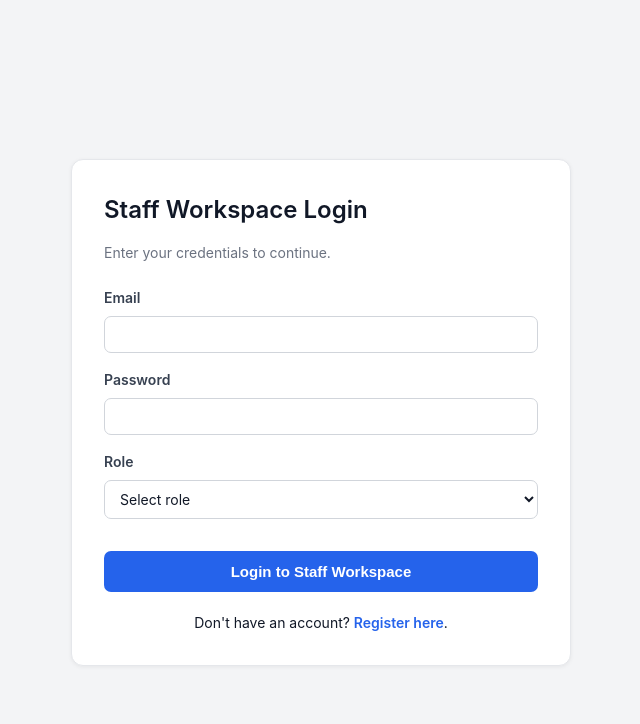
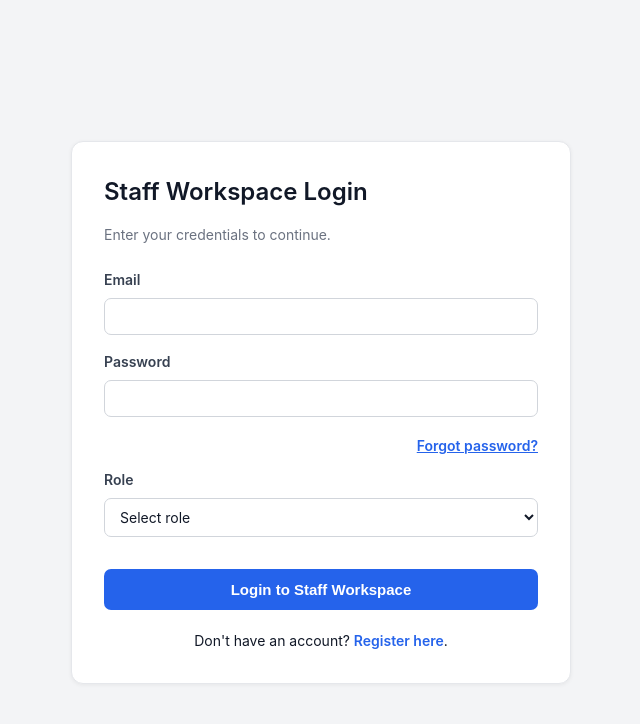
Before and after one commit to 4yna24/utms, a Flask app: page /auth/staff/login in a window 1280 px wide. Shown: the top 724 px of the page, without its empty margins (319-959 px from the left). Run offline with Flask 3, Linux system fonts and the light colour scheme.

Commit message:
added forgot button button( only shell

```diff
--- a/app2/app/static/css/auth.css
+++ b/app2/app/static/css/auth.css
@@ -31,6 +31,19 @@ main:has(.auth-shell) {
 
 .auth-shell form > div {
     margin-bottom: 16px;
+}
+
+.auth-shell .auth-actions {
+    margin-bottom: 12px;
+    text-align: right;
+}
+
+.auth-shell .fake-link {
+    color: var(--accent);
+    text-decoration: underline;
+    cursor: pointer;
+    font-size: 14px;
+    font-weight: 600;
 }
 
 .auth-shell form > br {
--- a/app2/app/templates/login.html
+++ b/app2/app/templates/login.html
@@ -22,6 +22,9 @@
                     <label>Password</label>
                     <input type="password" name="password" required>
                 </div>
+                <div class="auth-actions">
+                    <a href="#" class="fake-link" onclick="return false;">Forgot password?</a>
+                </div>
 
                 {% if show_role_selector %}
                     <div>
```
Also changed, not shown: ai_spec/architecture_and_rules.md (+2 -1 lines), ai_spec/srs.md (+6 -6 lines).
